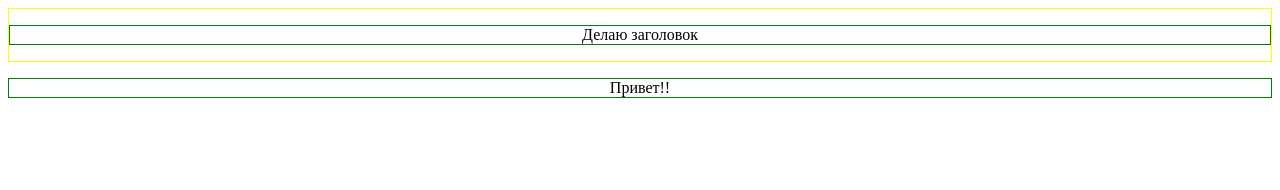
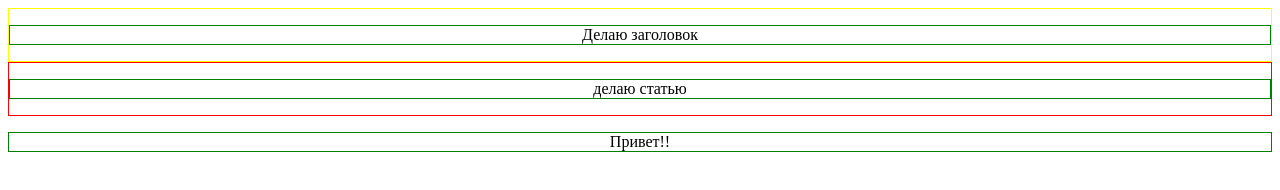
Before and after one commit to NastyaRyseva/test, a plain HTML site: page index.html in a window 1280 px wide. Drawn offline with Linux system fonts and the light colour scheme.

Commit message:
article01

```diff
--- a/index.html
+++ b/index.html
@@ -9,6 +9,9 @@
         header {
             border: 1px solid yellow;
         }
+        article{
+            border: 1px solid red;
+        }
         p{
             border: 1px solid green;
             text-align: center;
@@ -17,6 +20,7 @@
 </head>
 <body>
     <header><p>Делаю заголовок</p></header>
+    <article><p>делаю статью</p></article>
     <p>Привет!!</p>
 </body>
 </html>
```
